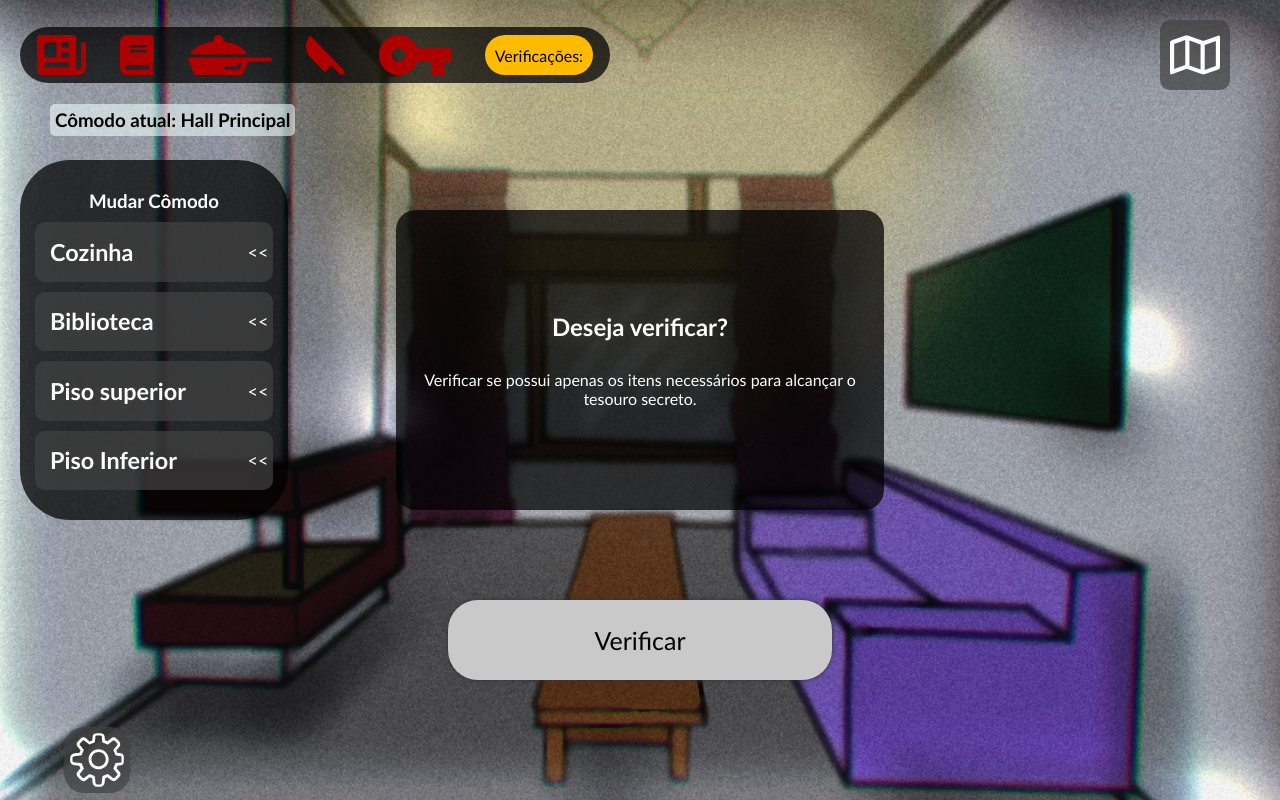
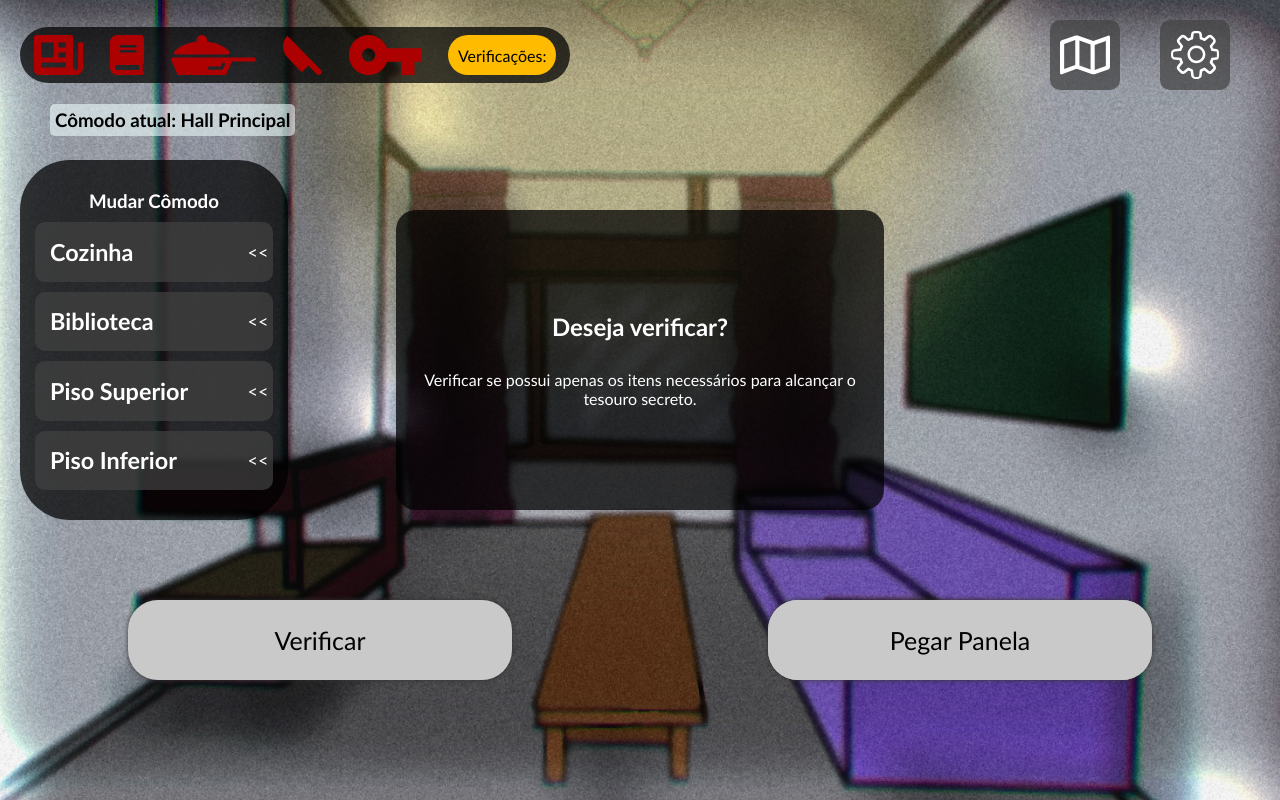
Before and after one commit to carlos-verdeiro/gameRPG, a PHP site: page /pages/game/hall.php in a window 1280 px wide. Run offline with PHP 8.4, Linux system fonts and the light colour scheme; the visitor is signed in with stand-in values (Sample User, id 1).

Commit message:
finalização hallPrincipal

```diff
--- a/assets/css/jogo.css
+++ b/assets/css/jogo.css
@@ -93,7 +93,6 @@
             align-items: center;
             justify-content: right;
             flex-direction: row;
-            padding-inline: 30px;
 
             & img {
                 padding: 10px;
@@ -115,6 +114,33 @@
             }
         }
 
+        & #configuracao {
+            height: 100;
+            display: flex;
+            align-items: center;
+            justify-content: left;
+            flex-direction: row;
+            padding-right: 30px;
+
+            & img {
+                padding: 10px;
+                width: 50px;
+                height: 50px;
+                background-color: rgba(66, 66, 66, 0.705);
+                fill: black !important;
+                border-radius: 10px;
+                margin: 20px;
+                margin-top: 50px;
+                text-align: center;
+                cursor: pointer;
+
+            }
+
+            & img:hover {
+                background-color: rgb(77, 77, 77);
+                transition-duration: .2s;
+            }
+        }
 
     }
 
@@ -283,12 +309,24 @@
             color: var(--preto);
             font-size: 25px;
             box-shadow: 0px 0px 5px var(--cinza);
+
+            & .submitItem{
+                border: none;
+                background-color: inherit;
+                font-size: inherit;
+                width: 100%;
+                height: 100%;
+                border-radius: inherit;
+                color: inherit;
+                cursor: pointer;
+            }
         }
 
         & .respostas:hover {
             background-color: rgb(192, 192, 192);
             transition-duration: .2s;
         }
+
 
     }
 
@@ -299,24 +337,6 @@
         align-items: center;
         justify-content: space-between;
         padding-inline: 5%;
-
-        & #configuracao {
-            display: flex;
-            flex-direction: left;
-            justify-content: bottom;
-            cursor: pointer;
-            height: 70%;
-            background-color: rgba(66, 66, 66, 0.705);
-            padding: 5px;
-            border-radius: 20px;
-        }
-
-        & #configuracao:hover {
-            background-color: rgb(77, 77, 77);
-            transition-duration: .2s;
-        }
-
-        & #tempoJogo {}
     }
 }
 
--- a/pages/game/hall.php
+++ b/pages/game/hall.php
@@ -14,7 +14,8 @@
 
 if (isset($_SESSION["status"]) && $_SESSION["status"] == "iniciado") {
 
-    $status = $_SESSION['status'];
+    include_once ('../templates/manipularInventario.php');
+
     $inventario = $_SESSION['inventario'];
     $_SESSION['localAtual'] == 'hall';
 
@@ -39,6 +40,7 @@
         } else {
             header("Location: hall.php?semVerificacao");
         }
+
     }
 
     if (isset($_GET["logout"])) {
@@ -70,10 +72,13 @@
     <main id="telaPrincipal">
         <section id="section1">
             <div id="inventario">
-                <?php include_once('../templates/inventario.php')?>
+                <?php include_once ('../templates/inventario.php') ?>
             </div>
             <div id="divMapa">
                 <img src="../../assets/img/map.svg" alt="mapa" onclick="openPopup('popupMapa')">
+            </div>
+            <div id="configuracao">
+                <img src="../../assets/img/config.svg" alt="configurações" onclick="openPopup('popupConfig')">
             </div>
         </section>
         <section id="section2">
@@ -96,7 +101,7 @@
                             << </div>
                     </a>
                     <a href="pSuperior.php" class="button">
-                        <h3>Piso superior</h3>
+                        <h3>Piso Superior</h3>
                         <div class="arrow">
                             << </div>
                     </a>
@@ -112,7 +117,7 @@
                 <content>
                     <?php
                     if (isset($_GET["semVerificacao"])) {
-                        echo "<span class='msgAlert'>Você não possui verificação!</span>";
+                        echo "<span class='msgAlert'>Você não possui verificações!</span>";
                     }
                     ?>
                     <h1>Deseja verificar?</h1>
@@ -127,12 +132,15 @@
             <a href="?verificacao=true" id="verificacao" class="respostas">
                 Verificar
             </a>
+
+            <form action="" method="post" class="respostas">
+                <input type="hidden" name="addItem" value="panela">
+                <input type="submit" value="Pegar Panela" class="submitItem">
+            </form>
+
         </section>
         <section id="section5">
-            <div id="configuracao" onclick="openPopup('popupConfig')">
-                <img src="../../assets/img/config.svg" alt="configurações">
-            </div>
-            </div>
+
         </section>
     </main>
 </body>
--- a/pages/sessao.php
+++ b/pages/sessao.php
@@ -17,7 +17,7 @@
         'livro' => false,
         'panela' => false,
         'faca' => false,
-        'chaveInferior' => false,
+        'chave' => false,
         'verificacoes' => 0
     ];
     $_SESSION['localAtual'] = 'hall';
--- a/pages/templates/inventario.php
+++ b/pages/templates/inventario.php
@@ -25,7 +25,7 @@
             echo '<li><img src="../../assets/img/inventario/facaNaoPossui.svg" class="naoPossui" alt="Não Possui Faca" title="Não Possui Faca"></li>';
         }
 
-        if ($inventario['chaveInferior']) {
+        if ($inventario['chave']) {
             echo '<li><img src="../../assets/img/inventario/chavePossui.svg" class="possui" alt="Possui Chave Inferior" title="Possui Chave Inferior"></li>';
         } else {
             echo '<li><img src="../../assets/img/inventario/chaveNaoPossui.svg" class="naoPossui" alt="Não Possui Chave Inferior" title="Não Possui Chave Inferior"></li>';
--- a/pages/templates/manipularInventario.php
+++ b/pages/templates/manipularInventario.php
@@ -1,28 +1,45 @@
 <?php
-    session_start();
 
 if (isset($_POST["addItem"]) && $_POST["addItem"] != null) {
     $item = $_POST["addItem"];
     switch ($item) {
         case 'revista':
-                $_SESSION['inventario'] ['revista'] == true;
+            $_SESSION['inventario']['revista'] = true;
             break;
         case 'livro':
-                $_SESSION['livro'] ['revista'] == true;
+            $_SESSION['inventario']['livro'] = true;
             break;
         case 'panela':
-                $_SESSION['panela'] ['revista'] == true;
+            $_SESSION['inventario']['panela'] = true;
             break;
         case 'faca':
-                $_SESSION['faca'] ['revista'] == true;
+            $_SESSION['inventario']['faca'] = true;
             break;
-            case 'chaveInf':
-                $_SESSION['chaveInf'] ['revista'] == true;
-            break;
-
-            default:
-                # code...
+        case 'chave':
+            $_SESSION['inventario']['chave'] = true;
             break;
     }
 }
+
+if (isset($_POST["rmItem"]) && $_POST["rmItem"] != null) {
+    $item = $_POST["rmItem"];
+    switch ($item) {
+        case 'revista':
+            $_SESSION['inventario']['revista'] = false;
+            break;
+        case 'livro':
+            $_SESSION['inventario']['livro'] = false;
+            break;
+        case 'panela':
+            $_SESSION['inventario']['panela'] = false;
+            break;
+        case 'faca':
+            $_SESSION['inventario']['faca'] = false;
+            break;
+        case 'chave':
+            $_SESSION['inventario']['chave'] = false;
+            break;
+    }
+}
+
 ?>
```
Lines whose indentation alone changed are shown as unchanged.
